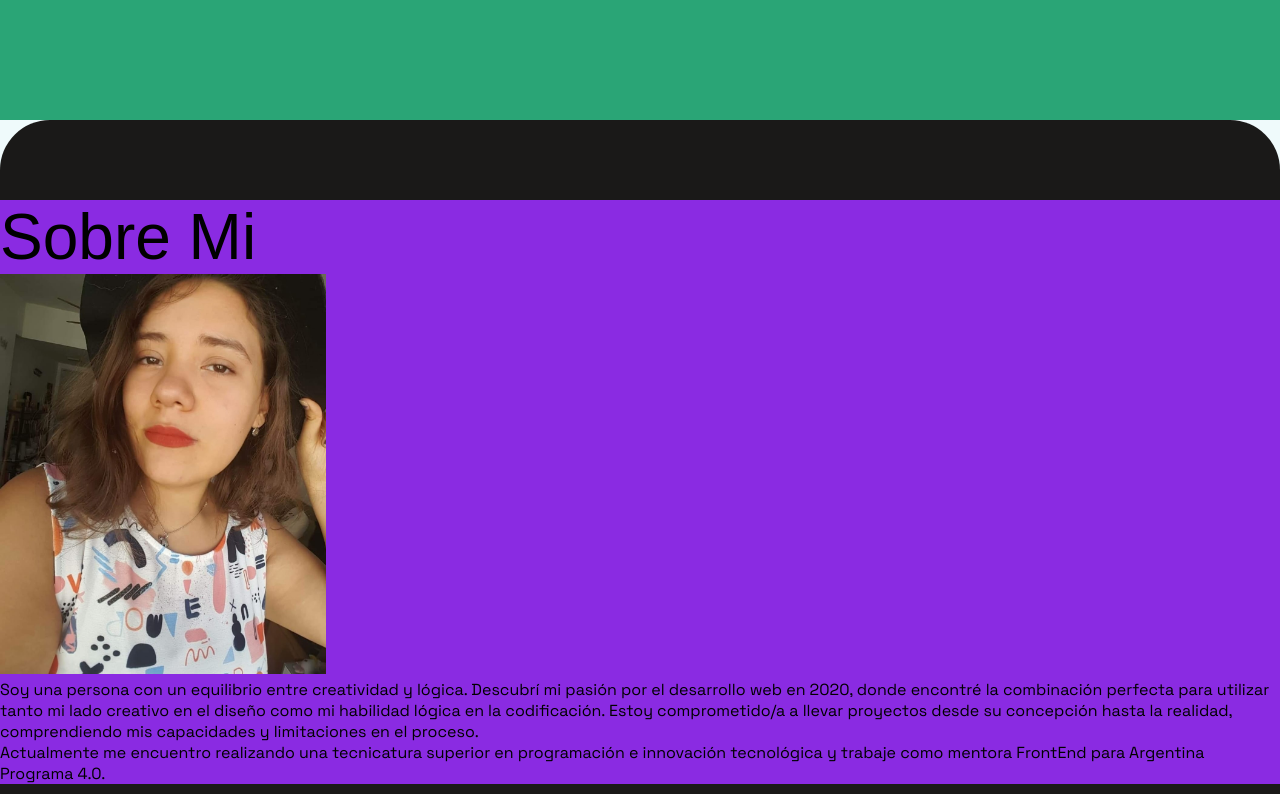
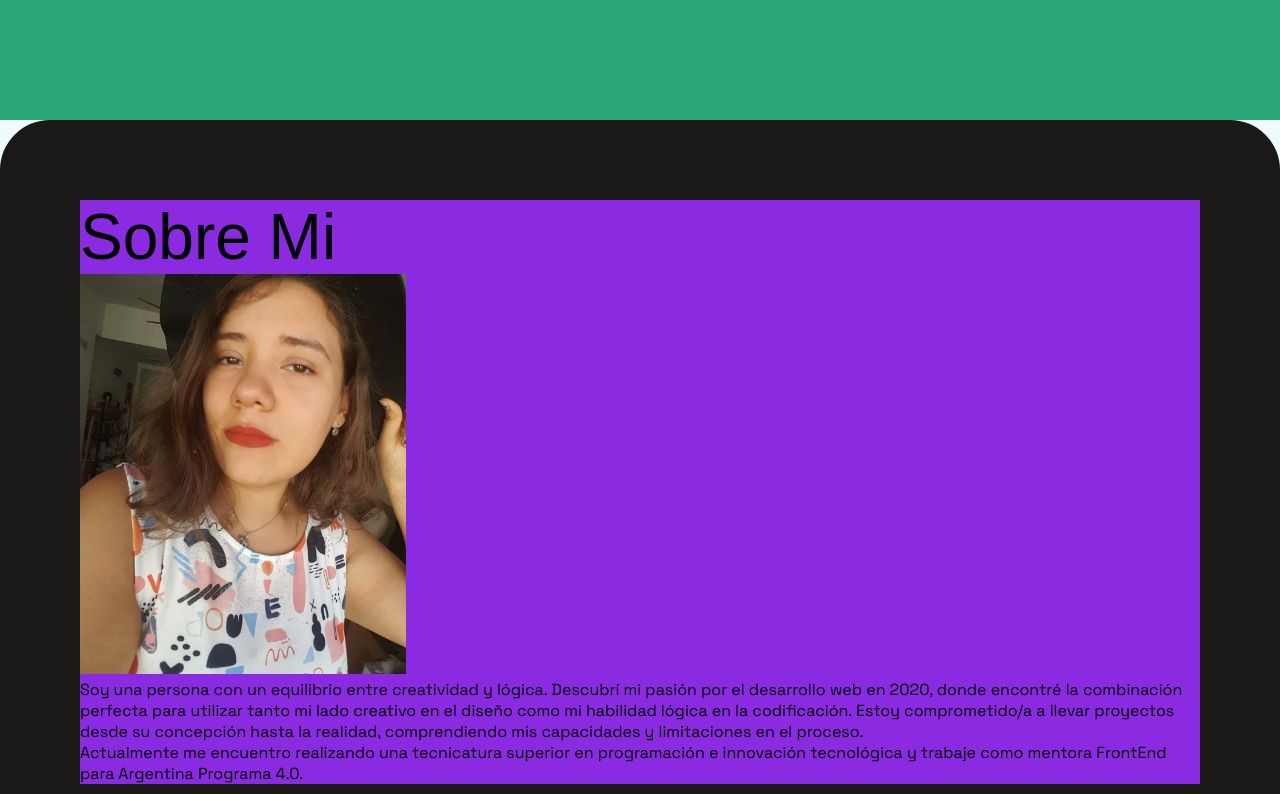
Before and after one commit to Cristaldo-Fiorela/portfolio2024, a React (Vite) app: page / in a window 1280 px wide. Shown: the part 680-1474 px from the top of the page. Built offline with nearby package versions, Linux system fonts and the light colour scheme; a web font is replaced by a local one.

Commit message:
cambio de padding en contenedor principal

```diff
--- a/src/index.css
+++ b/src/index.css
@@ -16,8 +16,7 @@ main#main-container {
   background-color: #1A1918;
   border-radius: 50px;
   min-height: 100vh;
-  padding-bottom: 5rem;
-  padding-top: 5rem;
+  padding: 5rem;
   position: relative;
 }
 
```
